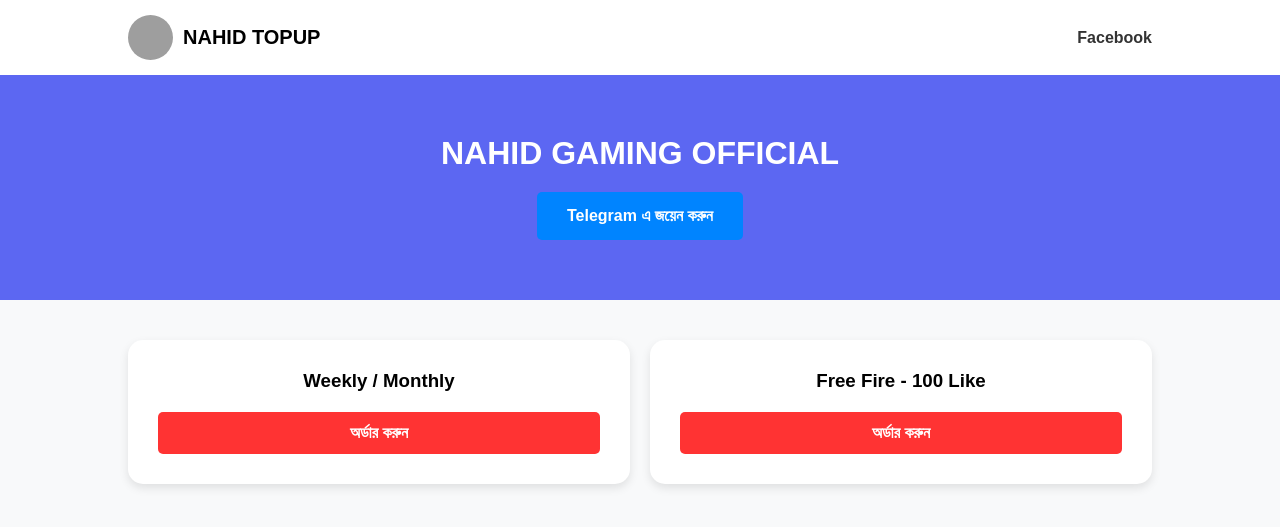
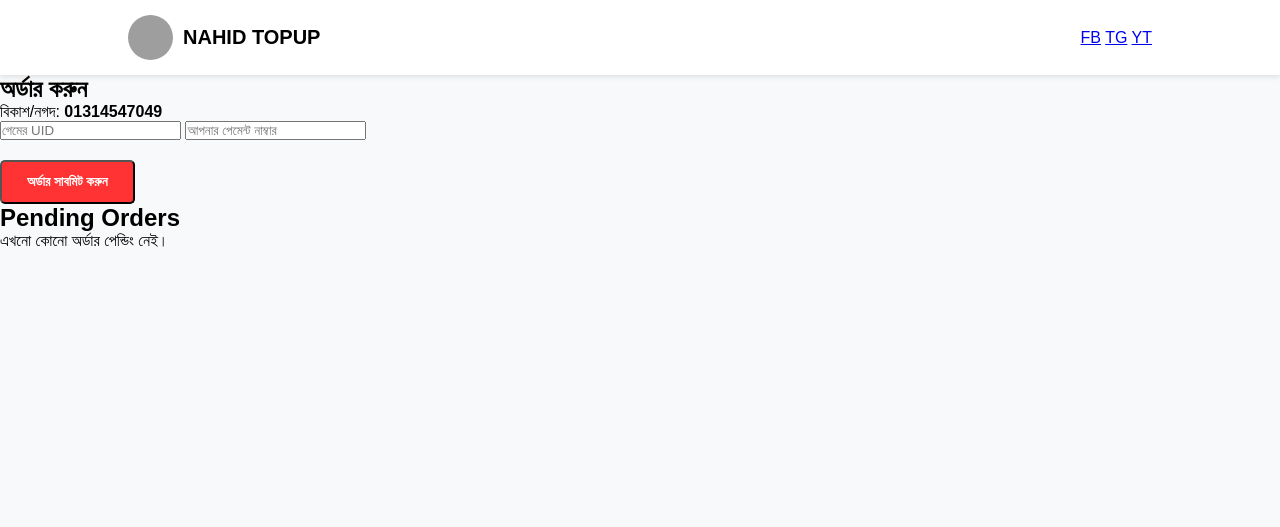
Before and after one commit to nirobahemedboss/mywebsite, a Flask app: page / in a window 1280 px wide. Shown: the top 527 px of the page. Run offline with Flask 3, Linux system fonts and the light colour scheme; grey boxes are pictures that could not be loaded.

Commit message:
Update index.html

```diff
--- a/templates/index.html
+++ b/templates/index.html
@@ -2,8 +2,7 @@
 <html lang="bn">
 <head>
     <meta charset="UTF-8">
-    <meta name="viewport" content="width=device-width, initial-scale=1.0">
-    <title>NAHID TOPUP</title>
+    <title>NAHID TOPUP PANEL</title>
     <link rel="stylesheet" href="{{ url_for('static', filename='style.css') }}">
 </head>
 <body>
@@ -13,24 +12,29 @@
             <img src="{{ url_for('static', filename='logo.jpg') }}" alt="Logo" class="logo-img">
             <span>NAHID TOPUP</span>
         </div>
-        <div class="nav-links">
-            <a href="https://www.facebook.com/nerobkhan82" target="_blank">Facebook</a>
+        <div class="social-links">
+            <a href="https://www.facebook.com/nerobkhan82" target="_blank">FB</a>
+            <a href="https://t.me/nahidgaming8" target="_blank">TG</a>
+            <a href="https://www.youtube.com/@NAHIDGAMING8" target="_blank">YT</a>
         </div>
     </nav>
 
-    <div class="hero">
-        <h1>NAHID GAMING OFFICIAL</h1>
-        <a href="https://t.me/nahidgaming8" target="_blank" class="msg-btn">Telegram এ জয়েন করুন</a>
-    </div>
+    <div class="main-content">
+        <div class="order-container">
+            <h2>অর্ডার করুন</h2>
+            <p>বিকাশ/নগদ: <strong>01314547049</strong></p>
+            <form action="/submit-order" method="POST">
+                <input type="text" name="uid" placeholder="গেমের UID" required>
+                <input type="text" name="payment_num" placeholder="আপনার পেমেন্ট নাম্বার" required>
+                <button type="submit" class="buy-btn">অর্ডার সাবমিট করুন</button>
+            </form>
+        </div>
 
-    <div class="product-container">
-        <div class="product-card">
-            <h3>Weekly / Monthly</h3>
-            <a href="https://t.me/nahidgaming8" class="buy-btn">অর্ডার করুন</a>
-        </div>
-        <div class="product-card">
-            <h3>Free Fire - 100 Like</h3>
-            <a href="https://t.me/nahidgaming8" class="buy-btn">অর্ডার করুন</a>
+        <div class="pending-container">
+            <h2>Pending Orders</h2>
+            <div class="pending-list">
+                <p>এখনো কোনো অর্ডার পেন্ডিং নেই।</p>
+                </div>
         </div>
     </div>
 
```
